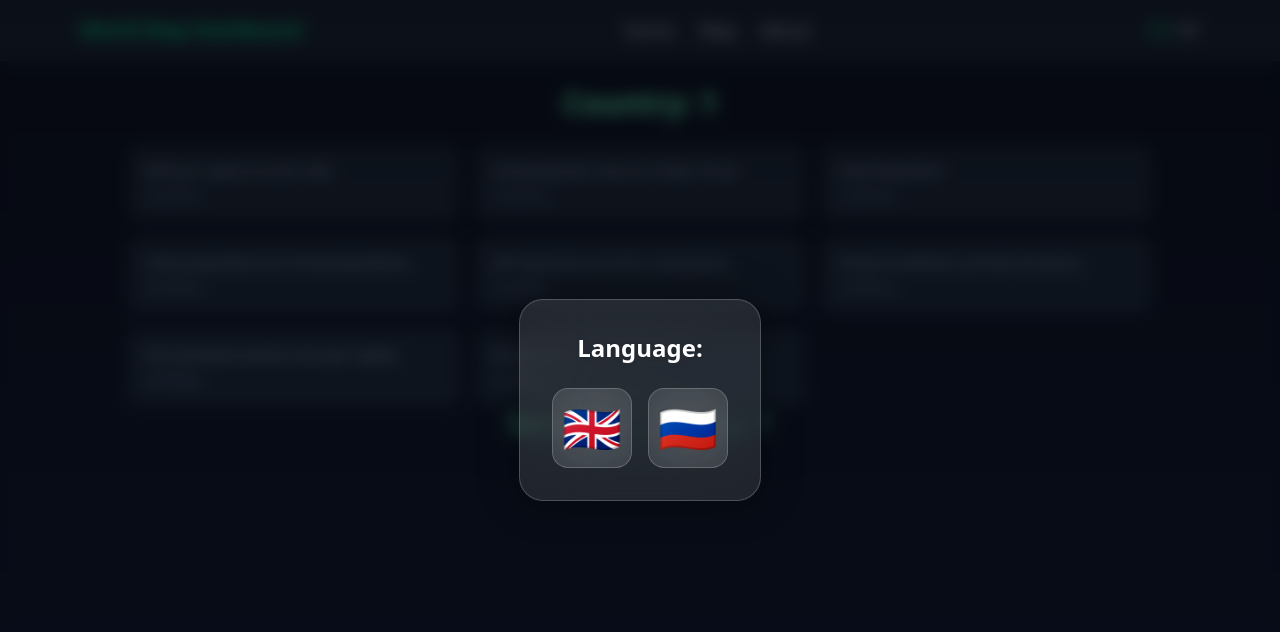
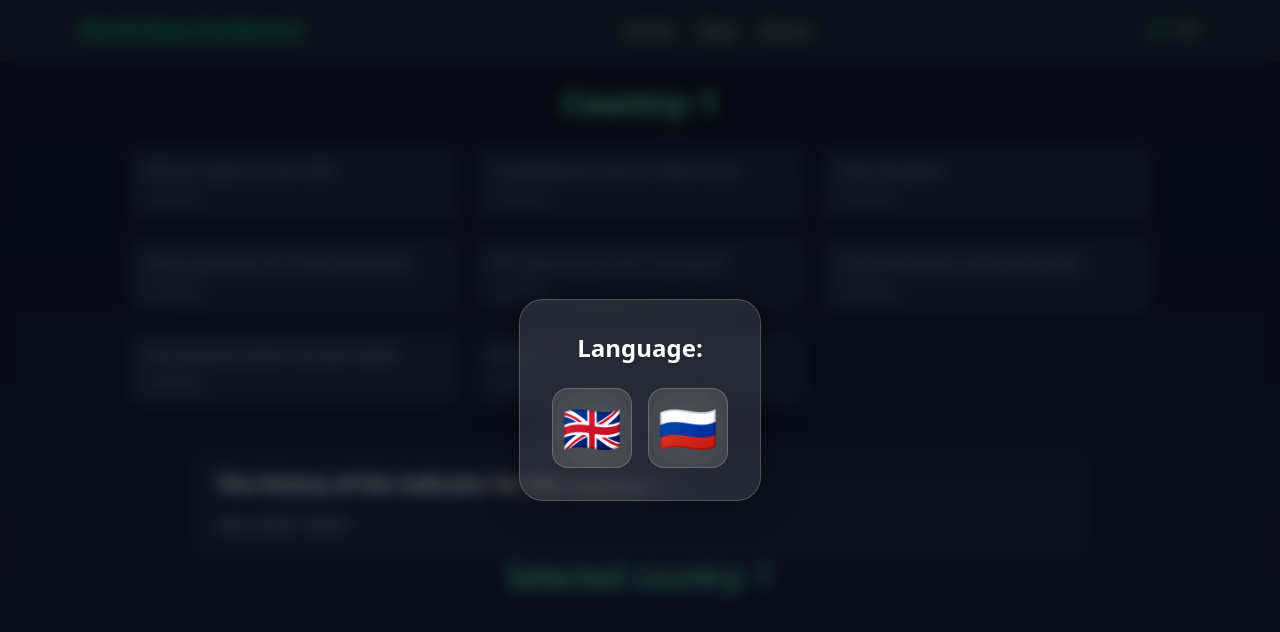
Before and after one commit to GreenXred/World-Map-Dashboard, a React (Vite) app: page /country/1 in a window 1280 px wide. Shown: the top 632 px of the page. Built offline with nearby package versions, Linux system fonts and the light colour scheme; no server answers.

Commit message:
Создан каркас для большокго графика CountryChart.tsx и добавлен этот компонент на страницу Country.tsx.

```diff
--- a/package.json
+++ b/package.json
@@ -16,7 +16,8 @@
     "react": "^19.2.0",
     "react-dom": "^19.2.0",
     "react-redux": "^9.2.0",
-    "react-router-dom": "^7.9.6"
+    "react-router-dom": "^7.9.6",
+    "recharts": "^3.5.1"
   },
   "devDependencies": {
     "@eslint/js": "^9.39.1",
--- /dev/null
+++ b/src/components/CountryChart.tsx
@@ -0,0 +1,19 @@
+// Большой график
+
+type CountryChartProps = {
+    countryCode: string;
+};
+
+export default function CountryChart({ countryCode }: CountryChartProps) {
+    return (
+        <div className="w-full max-w-4xl mt-10 bg-slate-800/60 rounded-2xl p-6 border border-slate-700">
+            <h2 className="text-xl font-semibold mb-4 text-slate-100">
+                The history of the indicator for the country {countryCode}
+            </h2>
+
+            <p className="text-slate-400 text-sm">
+                Здесь будет график
+            </p>
+        </div>
+    );
+}
--- a/src/pages/Country/Country.tsx
+++ b/src/pages/Country/Country.tsx
@@ -1,13 +1,14 @@
 import { useParams } from "react-router-dom";
 import { useSelector } from "react-redux";
+import { useDispatch } from "react-redux";
+import { useEffect } from "react";
+
+import { setCountry } from "../../store/CountrySlice";
 import type { RootState } from "../../store/Store";
-import { useDispatch } from "react-redux";
-import { setCountry } from "../../store/CountrySlice";
-import { useEffect } from "react";
 import { useLanguage } from "../../i18next/LanguageContext";
-
 import { INDICATORS } from "../../config/Indicators";
 import IndicatorCard from "../../components/IndicatorCard";
+import CountryChart from "../../components/CountryChart";
 
 export default function Country() {
     const { code } = useParams();
@@ -38,6 +39,11 @@ export default function Country() {
                 ))}
             </div>
 
+            {/* Большой график */}
+            {code && (
+                <CountryChart countryCode={code} />
+            )}
+
             <h1 className="text-3xl text-emerald-300">
                 {t("selectedCountry")} {selected}
             </h1>
```
Also changed, not shown: 1 other file (tests, documents, lock files or other folders).
